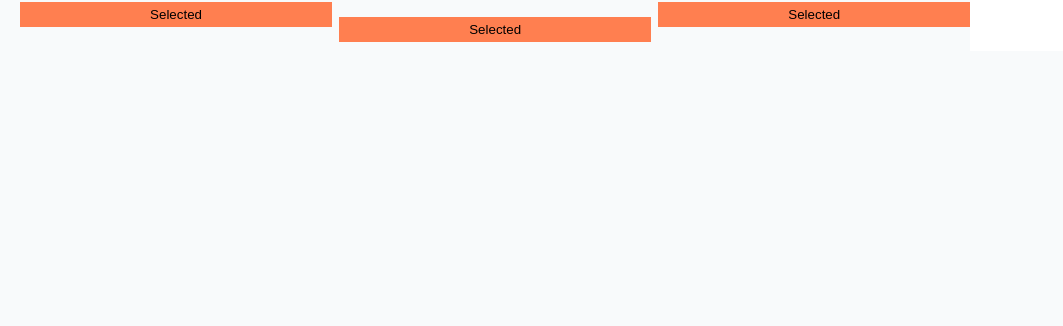
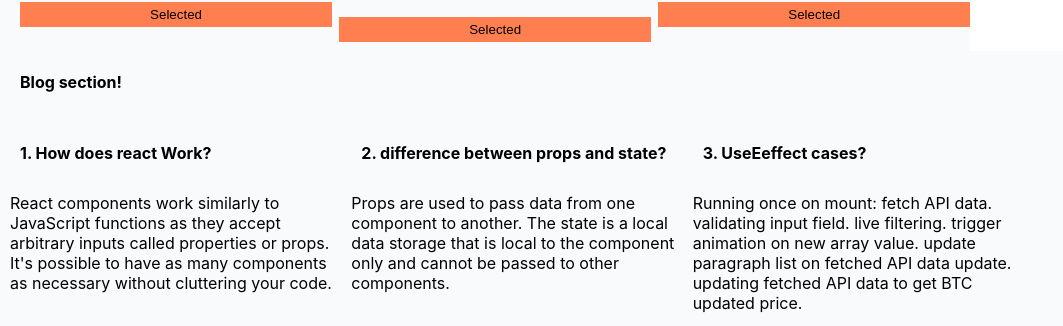
Before and after one commit to ashr-aful007/daily-activity-tracker, a React (Create React App) app: page / in a window 1280 px wide. Shown: the part 1255-1581 px from the top of the page, without its empty margins (0-1063 px from the left). Before the commit the page ends 1306 px from the top, so only its background shows below. Built offline with nearby package versions, Linux system fonts and the light colour scheme.

Commit message:
add all Q&a

```diff
--- a/src/App.js
+++ b/src/App.js
@@ -1,5 +1,6 @@
 import './App.css';
 import LoadData from './Components/LoadActiviesdata/LoadData';
+import Blog from './Components/Q&Aquestion/Blog';
 
 
 function App() {
@@ -7,6 +8,7 @@ function App() {
   return (
     <div className="App">
       <LoadData></LoadData>
+      <Blog></Blog>
     </div>
   );
 }
--- /dev/null
+++ b/src/Components/Q&Aquestion/Blog.css
@@ -0,0 +1,35 @@
+.Blog-Card-section{
+     display: grid;
+     grid-template-columns: 4fr 1fr;
+}
+
+.Blog-Card-section h4{
+     margin-bottom: 30px;
+     margin-left: 20px;
+}
+
+.main-blog{
+     height: auto;
+     width: 100%;
+}
+.main-blog p{
+     margin-left: 10px;
+}
+
+
+
+.side-menu{
+     display: none;
+}
+
+.main-blog{
+     display: grid;
+     grid-template-columns: repeat(3, 1fr);
+}
+
+@media screen and (max-width:600px){
+     .main-blog{
+          display: grid;
+          grid-template-columns: repeat(1,1fr);
+     }
+}
--- /dev/null
+++ b/src/Components/Q&Aquestion/Blog.js
@@ -0,0 +1,41 @@
+import React from 'react';
+import './Blog.css'
+
+
+
+const Blog = () => {
+     return (
+          <div className='Blog-Card-section'>
+              <div>
+               <h4>Blog section!</h4>
+              <div className='main-blog'>
+              <div>
+                    <h4>1. How does react Work?</h4>
+                    <p>React components work similarly to JavaScript functions as they accept arbitrary inputs called properties or props. It's possible to have as many components as necessary without cluttering your code.</p>
+               </div>
+               <div>
+                    <h4>2. difference between props and state?</h4>
+                    <p>Props are used to pass data from one component to another.
+                    The state is a local data storage
+                    that is local to the component only
+                    and cannot be passed to other components.</p>
+               </div>
+               <div>
+                    <h4>3. UseEeffect cases?</h4>
+                    <p> Running once on mount: fetch API data.
+                     validating input field.
+                    live filtering.
+                    trigger animation on new array value.
+                    update paragraph list on fetched API data update.
+                    updating fetched API data to get BTC updated price.</p>
+               </div>
+              </div>
+              </div>
+              <div className='side-menu'>
+                   {/* blanck */}
+              </div>
+          </div>
+     );
+};
+
+export default Blog;
```
Also changed, not shown: src/Components/LoadActiviesdata/LoadData.js (+1 -7 lines).
